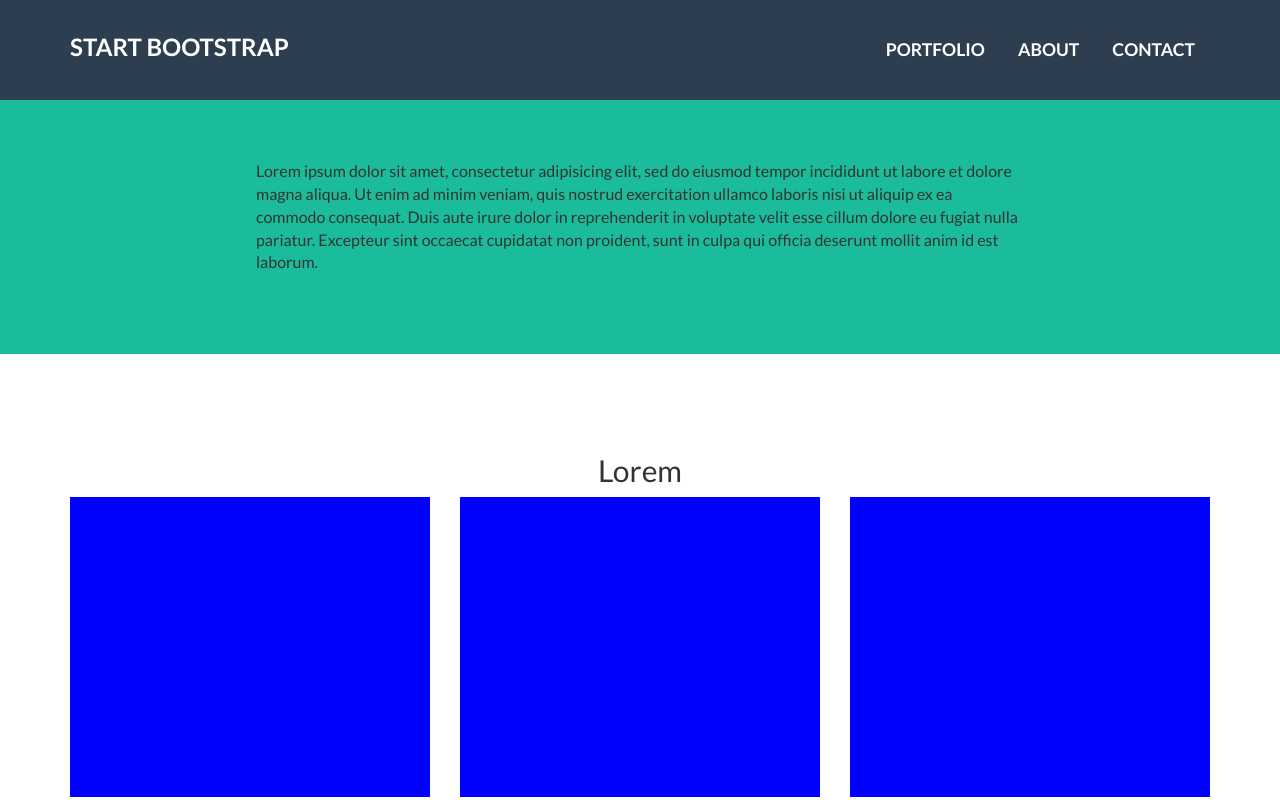
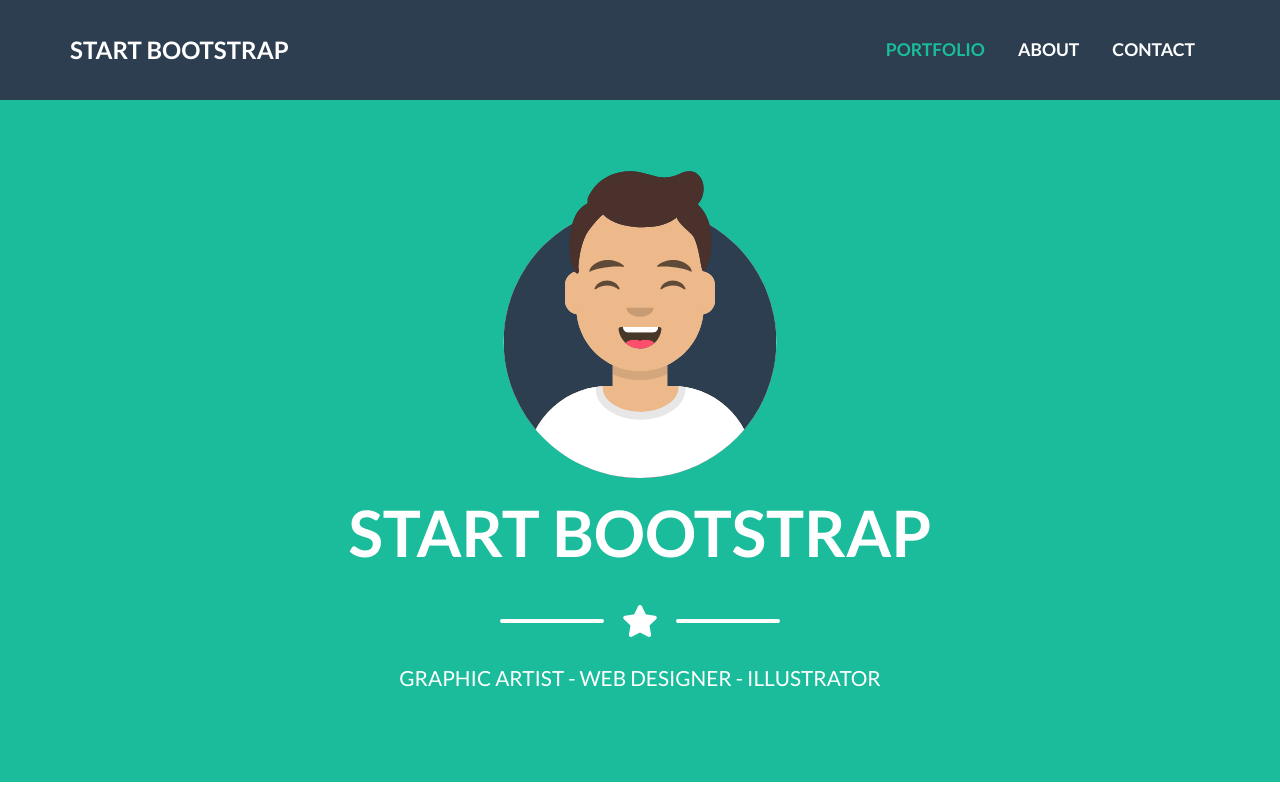
Before and after one commit to Matt0472/html-css-bootstrap-freelancer, a plain HTML site: page index.html in a window 1280 px wide. Both pictures are taken after a click on the link "PORTFOLIO". Shown: the top 800 px of the page. Drawn offline with nearby package versions, Linux system fonts and the light colour scheme.

Commit message:
header completato, main top inizio hover sui blocchi

```diff
--- a/css/style.css
+++ b/css/style.css
@@ -9,7 +9,15 @@ body {
 .padding_bottom_80 {
   padding-bottom: 80px;
 }
-
+.padding_bottom_20 {
+  padding-bottom: 20px;
+}
+.padding_top_20 {
+  padding-top: 20px;
+}
+.margin_bottom_30 {
+  margin-bottom: 30px;
+}
 .wrapper_60 {
   width: 60%;
   margin: 0 auto;
@@ -37,11 +45,15 @@ a.no_deco {
   height: 100px;
   background-color: rgb(44, 62, 80);
   line-height: 100px;
+  z-index: 1030;
 }
-.txt_white {
+.txt_style {
   color: rgb(255, 255, 255);
   font-weight: bold;
+}
+h3.txt_style {
   display: inline;
+  line-height: 100px;
 }
 .visible-lg {
   list-style: none;
@@ -55,23 +67,63 @@ a.no_deco {
   font-weight: bold;
   font-size: 1.1em;
 }
+.visible-lg li a:hover,
+.visible-lg li a:active,
+.visible-lg li a:focus {
+  color: rgb(26, 188, 156);
+}
 
 /* Jumbo */
 .jumbo {
   margin-top: 80px;
   padding: 80px 0;
 }
-.jumbo_text {
-  width: 60%;
-  margin: 0 auto;
+.jumbo img {
+  width: 300px;
+}
+h1.txt_style {
+  font-size: 4em;
 }
 
+hr {
+  display: inline-block;
+  width: 100px;
+  border: 2px solid rgb(255, 255, 255);
+  border-radius: 5px;
+  background-color: rgb(255, 255, 255);
+  vertical-align: middle;
+}
+span i {
+  color: rgb(255, 255, 255);
+  font-size: 2em;
+  vertical-align: middle;
+  margin: 0 15px;
+}
+.jumbo_text {
+  color: rgb(255, 255, 255);
+  font-weight: lighter;
+  font-size: 1.3em;
+}
 /* Portfolio */
 .box_portfolio {
   width: 100%;
-  height: 300px;
   margin-bottom: 30px;
-  background-color: blue;
+}
+.hr_style {
+  border-color: rgb(44, 62, 80);
+  background-color: rgb(44, 62, 80);
+}
+.star_style {
+  color: rgb(44, 62, 80);
+}
+.portfolio_style {
+  font-weight: bold;
+  font-size: 3.2em;
+  color: rgb(44, 62, 80);
+}
+.box_portfolio img {
+  width: 100%;
+  border-radius: 10px;
 }
 
 /* Footer */
@@ -89,6 +141,17 @@ a.no_deco {
     width: 100%;
     margin: 0 auto;
   }
+  /* header */
+  h3.txt_style {
+    font-size: 1.2em;
+  }
+  /* jumbo */
+  h1.txt_style {
+    font-size: 3em;
+  }
+  .jumbo_text {
+    font-size: 1em;
+  }
 }
 @media screen and (min-width: 768px) {
   .wrapper_md_60 {
--- a/index.html
+++ b/index.html
@@ -9,6 +9,7 @@
     <link rel="stylesheet" href="css/style.css">
     <!-- font -->
     <link href="https://fonts.googleapis.com/css?family=Lato:400,700&display=swap" rel="stylesheet">
+    <link rel="stylesheet" href="https://cdnjs.cloudflare.com/ajax/libs/font-awesome/5.11.2/css/all.css" integrity="sha256-46qynGAkLSFpVbEBog43gvNhfrOj+BmwXdxFgVK/Kvc=" crossorigin="anonymous" />
 
     <title>Start Bootstrap</title>
   </head>
@@ -19,10 +20,10 @@
       <div class="header_top">
         <div class="container">
           <div class="row">
-            <div class="col-xs-6">
-              <a class="no_deco" href="#"><h3 class="text-uppercase txt_white">Start bootstrap</h3></a>
+            <div class="col-xs-8 col-lg-6">
+              <a class="no_deco" href="#"><h3 class="text-uppercase txt_style">Start bootstrap</h3></a>
             </div>
-            <div class="col-xs-6 text-right">
+            <div class="col-xs-4 col-lg-6 text-right">
               <nav>
                 <a href="#" class="btn btn_green hidden-lg">Menu <span class="glyphicon glyphicon-menu-hamburger" aria-hidden="true"></span></a>
                 <ul class="visible-lg">
@@ -39,8 +40,13 @@
 
       <!-- jumbo -->
       <div class="jumbo bg_green">
-        <div class="jumbo_text">
-          Lorem ipsum dolor sit amet, consectetur adipisicing elit, sed do eiusmod tempor incididunt ut labore et dolore magna aliqua. Ut enim ad minim veniam, quis nostrud exercitation ullamco laboris nisi ut aliquip ex ea commodo consequat. Duis aute irure dolor in reprehenderit in voluptate velit esse cillum dolore eu fugiat nulla pariatur. Excepteur sint occaecat cupidatat non proident, sunt in culpa qui officia deserunt mollit anim id est laborum.
+        <div class="container text-center">
+          <img src="img/avataaars.svg" alt="avatar">
+          <h1 class="text-uppercase txt_style padding_bottom_20">start bootstrap</h1>
+          <hr>
+          <span><i class="fas fa-star"></i></span>
+          <hr>
+          <p class="text-uppercase jumbo_text padding_top_20">Graphic Artist - Web Designer - Illustrator</p>
         </div>
       </div>
       <!-- jumbo -->
@@ -52,26 +58,43 @@
     <main>
       <!-- portfolio -->
       <section id="portfolio" class="padding_top_80 padding_bottom_80">
-        <h2 class="text-center">Lorem</h2>
+        <h2 class="text-center text-uppercase portfolio_style">portfolio</h2>
+        <div class="text-center margin_bottom_30">
+          <hr class="hr_style">
+          <span ><i class="fas fa-star star_style"></i></span>
+          <hr class="hr_style">
+        </div>
         <div class="container">
           <div class="row">
             <div class="col-xs-12 col-sm-6 col-md-4">
-              <div class="box_portfolio"></div>
+              <div class="box_portfolio">
+                <a href="#"><img src="img/cabin.png" alt="cabin"></a>
+              </div>
             </div>
             <div class="col-xs-12 col-sm-6 col-md-4">
-              <div class="box_portfolio"></div>
+              <div class="box_portfolio">
+                <a href="#"><img src="img/cake.png" alt="cake"></a>
+              </div>
             </div>
             <div class="col-xs-12 col-sm-6 col-md-4">
-              <div class="box_portfolio"></div>
+              <div class="box_portfolio">
+                <a href="#"><img src="img/circus.png" alt="circus"></a>
+              </div>
             </div>
             <div class="col-xs-12 col-sm-6 col-md-4">
-              <div class="box_portfolio"></div>
+              <div class="box_portfolio">
+                <a href="#"><img src="img/game.png" alt="game"></a>
+              </div>
             </div>
             <div class="col-xs-12 col-sm-6 col-md-4">
-              <div class="box_portfolio"></div>
+              <div class="box_portfolio">
+                <a href="#"><img src="img/safe.png" alt="safe"></a>
+              </div>
             </div>
             <div class="col-xs-12 col-sm-6 col-md-4">
-              <div class="box_portfolio"></div>
+              <div class="box_portfolio">
+                <a href="#"><img src="img/submarine.png" alt="submarine"></a>
+              </div>
             </div>
           </div>
         </div>
```
Also changed, not shown: img/avataaars.png (added), img/avataaars.svg (added), img/cabin.png (added), img/cake.png (added), img/circus.png (added), img/game.png (added), img/safe.png (added), img/submarine.png (added).
